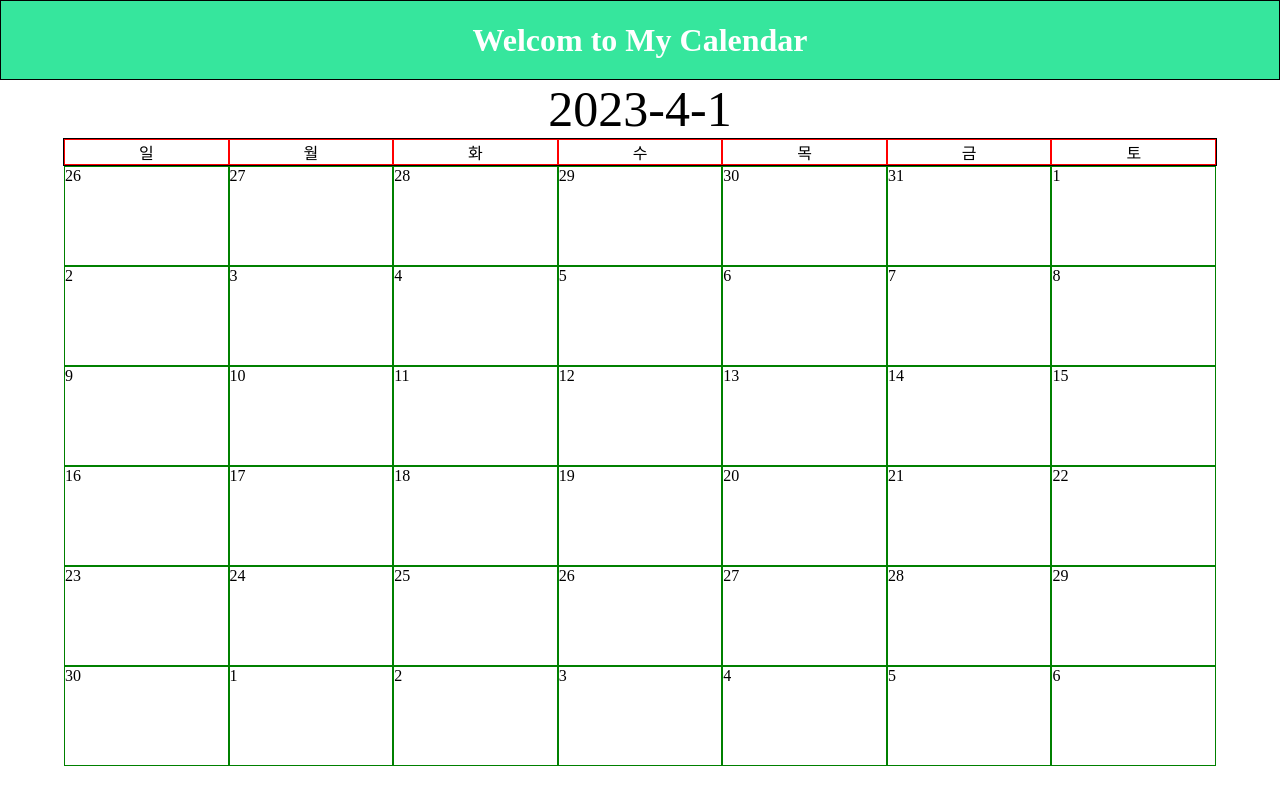
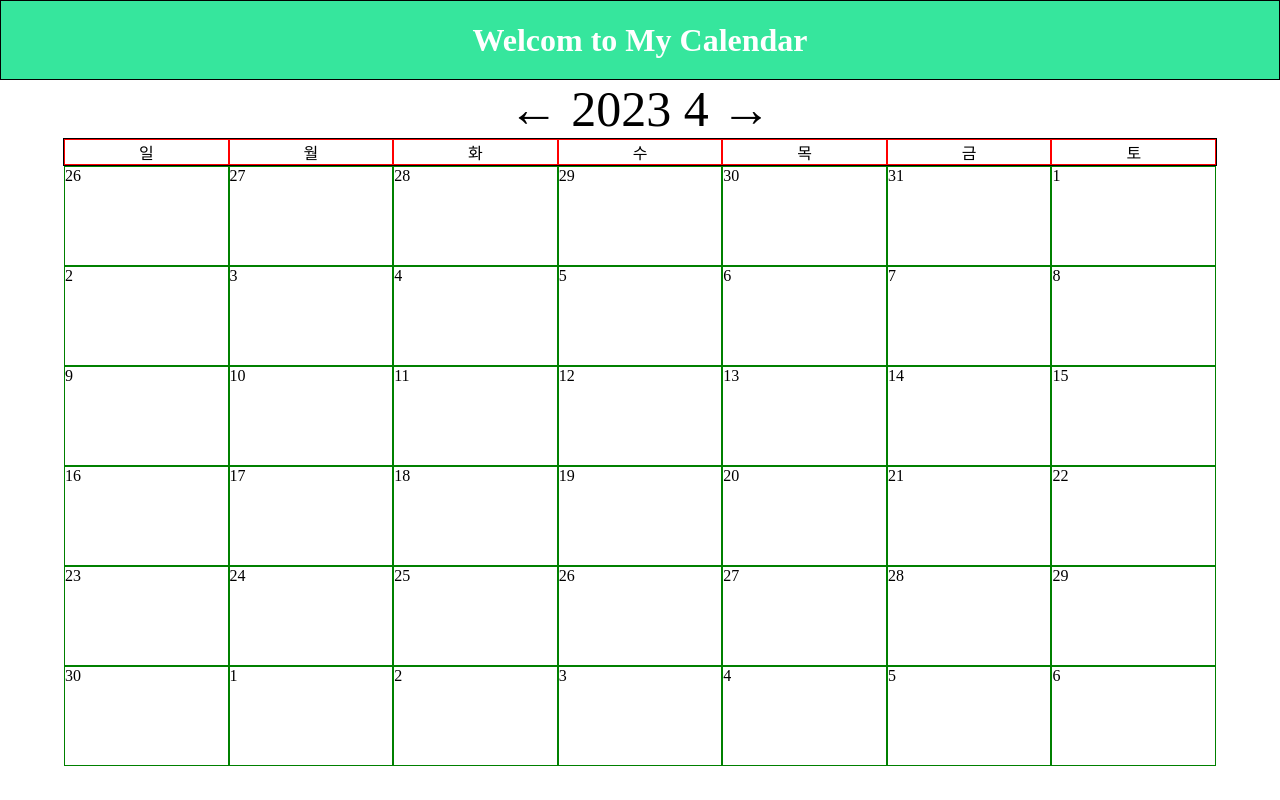
Before and after one commit to dlwlsgur0909/my-calendar, a Vue app in the folder FrontEnd/calendar/: page /index in a window 1280 px wide. Built offline with nearby package versions, Linux system fonts and the light colour scheme.

Commit message:
feat/fe: 년도 월 변경 기능 구현

```diff
--- a/FrontEnd/calendar/src/router/router.js
+++ b/FrontEnd/calendar/src/router/router.js
@@ -30,8 +30,6 @@ const routes = [
             // 선택 날짜 정보
             let year = store.state.year;
             let month = store.state.month;
-            let date = store.state.date;
-            let day = store.state.day
             let firstDay = new Date(year, month).getDay();
             let firstDate = new Date(year, month, 1);
             let lastDate = new Date(year, month+1, 0).getDate();
--- a/FrontEnd/calendar/src/store/actions.js
+++ b/FrontEnd/calendar/src/store/actions.js
@@ -41,6 +41,18 @@ export default {
         .catch(error => console.log(error))
     },
 
+    CHANGE_MONTH(context, month) {
+        context.commit('SET_MONTH', month);
+    },
+
+    CHANGE_YEAR(context, year) {
+        context.commit('SET_YEAR', year);
+    },
+
+    CREATE_CALENDAR(context) {
+
+    }
+
     // 해당 년, 월의 총 일 수를 구하는 함수
     // CalculateTotalDays(context, year, month) {
     //     totalDays = new Date(year, month, 0).getDate();
--- a/FrontEnd/calendar/src/store/mutations.js
+++ b/FrontEnd/calendar/src/store/mutations.js
@@ -32,6 +32,14 @@ export default {
             }
             state.calendar.push(dataArr);
         }
+    },
+
+    SET_MONTH(state, month) {
+        state.month = month;
+    },
+
+    SET_YEAR(state, year) {
+        state.year = year;
     }
 
 
--- a/FrontEnd/calendar/src/views/IndexView.vue
+++ b/FrontEnd/calendar/src/views/IndexView.vue
@@ -1,6 +1,10 @@
 <template>
     <div>
-        <div class="calendar-header">{{ year }}-{{ month+1 }}-{{ text }}</div>
+        <div class="calendar-header">
+            <span class="prev-month" @click="onClickPrevMonth">&leftarrow;</span>
+            {{ currentYear }} {{ currentMonth+1 }}
+            <span class="next-month" @click="onClickNextMonth">&rightarrow;</span>
+        </div>
         <div class="calendar-column" @click="change">
             <div class="calendar-column-text">일</div>
             <div class="calendar-column-text">월</div>
@@ -23,23 +27,37 @@ export default {
 
     data() {
         return {
-            text: 1,
+            currentYear: this.$store.state.year,
+            currentMonth: this.$store.state.month,
         }
     },
     computed: {
         calendar() {
             return this.$store.state.calendar;
         },
-        year() {
-            return this.$store.state.year;
-        },
-        month() {
-            return this.$store.state.month;
-        },
     },
     methods: {
-        change() {
-            this.text++;
+        onClickPrevMonth() {
+
+            if(this.currentMonth === 0) {
+                this.currentMonth = 11;
+                this.$store.dispatch('CHANGE_YEAR', this.currentYear--);
+            }else {
+                this.currentMonth--;
+            }
+
+            this.$store.dispatch('CHANGE_MONTH', this.currentMonth);
+        },
+        onClickNextMonth() {
+
+            if(this.currentMonth === 11) {
+                this.currentMonth = 0;
+                this.$store.dispatch('CHANGE_YEAR', this.currentYear++);
+            }else {
+                this.currentMonth++;
+            }
+
+            this.$store.dispatch('CHANGE_MONTH', this.currentMonth);
         }
     }
 
@@ -51,6 +69,12 @@ export default {
 .calendar-header {
     text-align: center;
     font-size: 50px;
+}
+
+.prev-month:hover,
+.next-month:hover {
+    cursor: pointer;
+    color: rgb(54, 230, 157);
 }
 
 .calendar-column {
```
